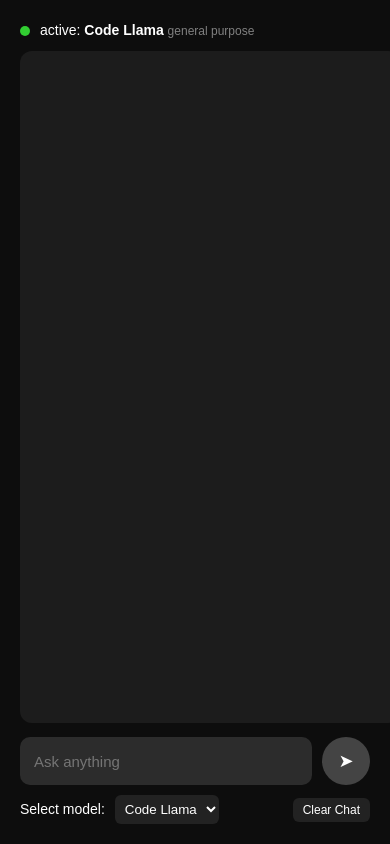
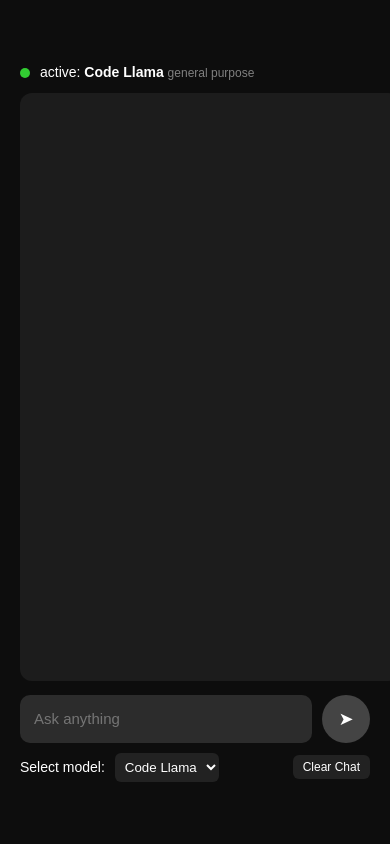
Before and after one commit to phani-tmp/Adabot, a React (Vite) app in the folder my-ada-app/: page / in a window 390 px wide. Built offline with nearby package versions, Linux system fonts and the light colour scheme.

Commit message:
fourth commit

```diff
--- a/my-ada-app/src/App.css
+++ b/my-ada-app/src/App.css
@@ -1,7 +1,7 @@
 body, html {
   margin: 0;
   padding: 0;
-  height: 100vh;
+
   width: 100%;
   background-color: #0d0d0d;
   color: white;
@@ -12,7 +12,7 @@ body, html {
 .app-container {
   display: flex;
   flex-direction: column;
-  height: 100vh;
+
   width: 100vw;
   padding: 20px;
   box-sizing: border-box;
@@ -134,11 +134,16 @@ body, html {
 @media (min-width: 900px) {
   .app-container {
     padding: 20px 40px;
+   height:100vh;
   }
+
 }
 
 /* Mobile responsiveness */
 @media (max-width: 600px) {
+  .app-container{
+    height:90vh;
+  }
   .chat-bubble {
     max-width: 90%;
     font-size: 14px;
```
